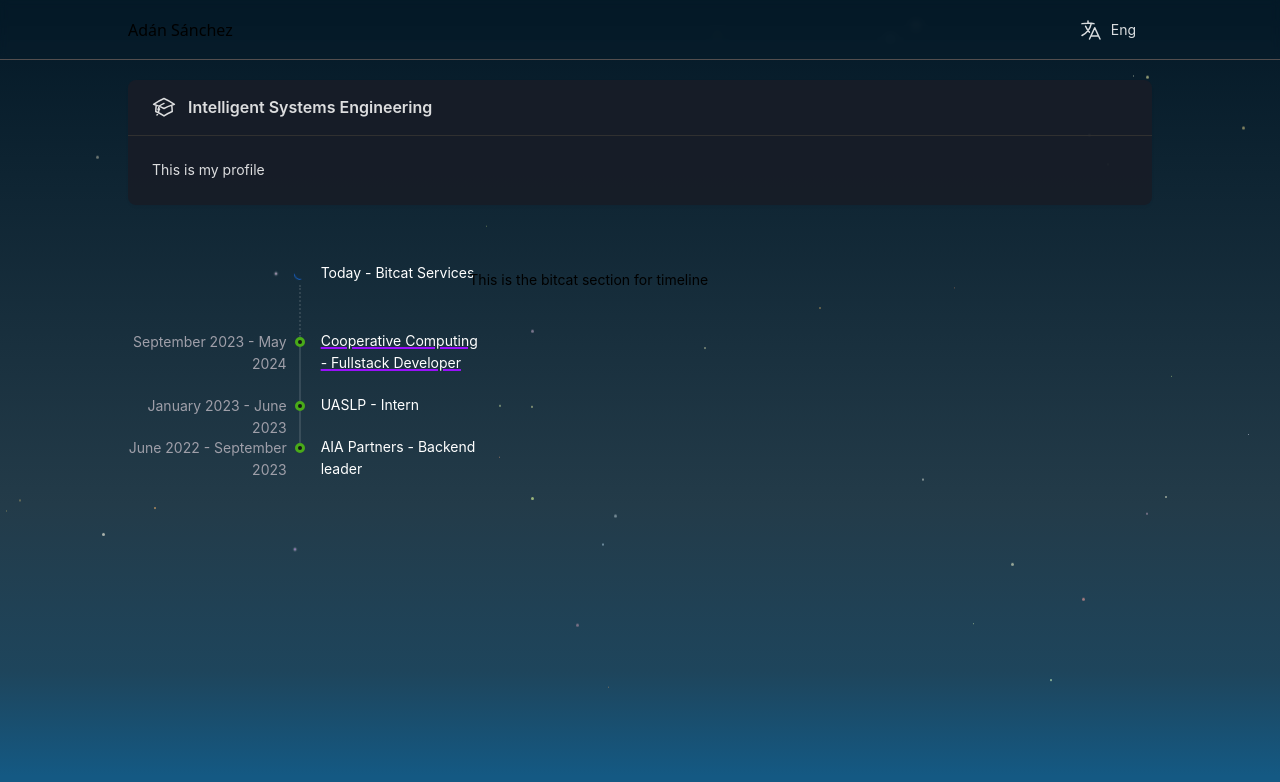
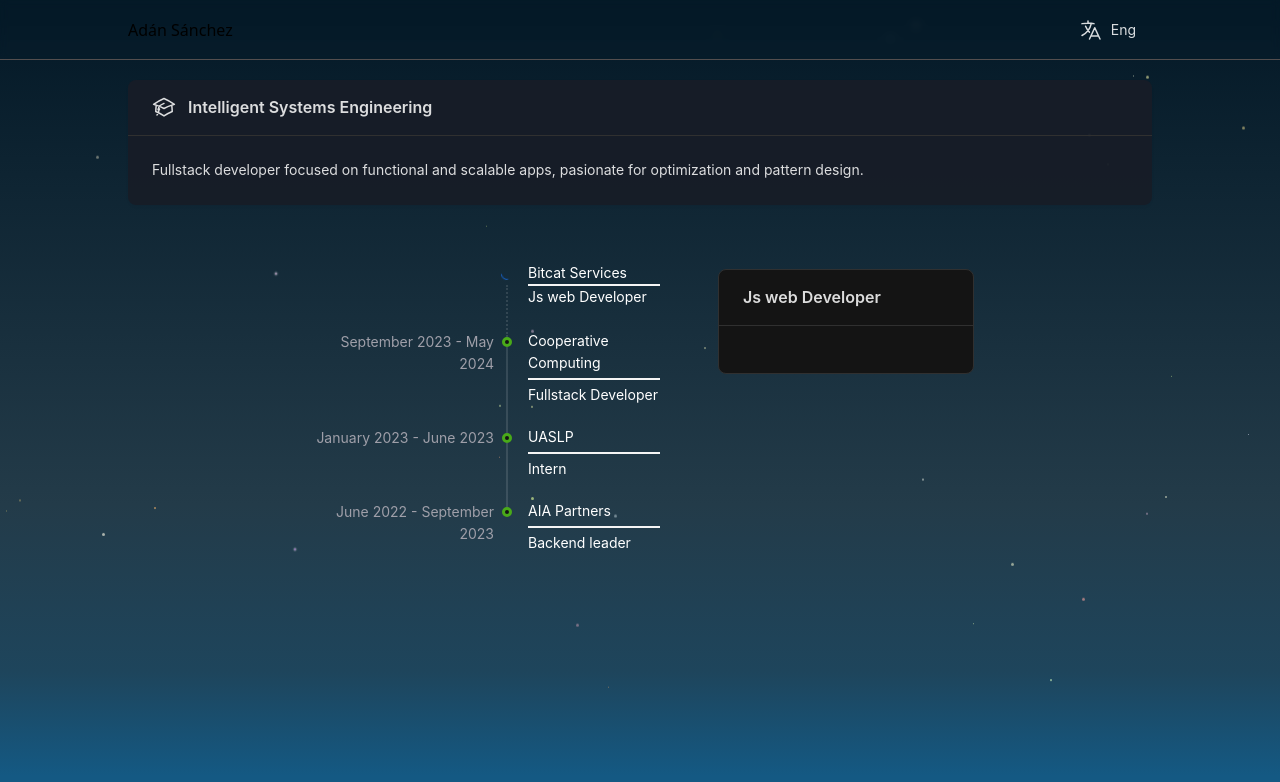
Before and after one commit to DEadMan10sds/Portfolio-Front, a React (Vite) app: page / in a window 1280 px wide. Shown: the top 782 px of the page. Built offline with nearby package versions, Linux system fonts and the light colour scheme.

Commit message:
ADD: Data on translation files FIX: Html structure

```diff
--- a/src/App.jsx
+++ b/src/App.jsx
@@ -8,10 +8,10 @@ import { ProgrammingLanguages } from "./components/ProgrammingLanguages/Programm
 import { Certificates } from "./components/Carousel/Carousel";
 import i18n from "i18next";
 import { initReactI18next } from "react-i18next";
-import { Outlet } from "react-router-dom";
 import engTranslation from "./translations/en.json";
 import esTranslation from "./translations/es.json";
 import "/node_modules/flag-icons/css/flag-icons.min.css";
+import { Suspense } from "react";
 
 i18n.use(initReactI18next).init({
   resources: {
@@ -39,24 +39,9 @@ function App() {
         <div className="w-[80%] ">
           <Profile />
         </div>
-        <Row
-          style={{
-            width: "80%",
-          }}
-        >
-          <Col span={8}>
-            <TimeLine />
-          </Col>
-          <Col span={15}>
-            <Outlet />
-            {/* <ProgrammingLanguages /> */}
-          </Col>
-          {/* <Col span={8}>
-            <div className="max-w-full h-full">
-              <Certificates />
-            </div>
-          </Col> */}
-        </Row>
+        <Suspense fallback="loading">
+          <TimeLine />
+        </Suspense>
       </Flex>
       {/* <Footer></Footer> */}
     </ConfigProvider>
--- a/src/components/TimeLine/TimeLine.jsx
+++ b/src/components/TimeLine/TimeLine.jsx
@@ -1,16 +1,7 @@
-import React from "react";
-import { Timeline } from "antd";
+import React, { useState } from "react";
+import { Card, Flex, Timeline } from "antd";
 import { Link } from "react-router-dom";
 import { useTranslation } from "react-i18next";
-
-const Job = ({ text, link }) => {
-  const { t } = useTranslation();
-  return (
-    <Link to={link}>
-      <p className="text-white decoration-indigo-500">{t(text)}</p>
-    </Link>
-  );
-};
 
 const Date = ({ date }) => {
   const { t } = useTranslation();
@@ -19,13 +10,44 @@ const Date = ({ date }) => {
 
 const TimeLine = () => {
   const { t } = useTranslation();
+  const [job, setJob] = useState("bitcat");
+  //const [responsabilities, setResposabilities] = useState(
+  //  t(`bitcat.description.responsabilities`, {
+  //    returnObjects: true,
+  //  })
+  //);
+
+  function selectJob(selectedJob) {
+    if (job === selectedJob) return;
+
+    //setResposabilities(
+    //  t(`${job}.description.responsabilities`, {
+    //    returnObjects: true,
+    //  })
+    //);
+
+    return () => {
+      setJob(selectedJob);
+    };
+  }
 
   return (
+    <Flex gap={12}>
       <Timeline
         mode="left"
-      pending={<Job text="actual_job" link="/" />}
+        pending={
+          <div
+            className="text-white  cursor-pointer w-[70%]"
+            onClick={selectJob("bitcat")}
+          >
+            <p>Bitcat Services</p>
+            <hr className="h-0.5 border-t-0 bg-neutral-100 dark:bg-white/10" />
+            <p>{t("bitcat.role")}</p>
+          </div>
+        }
         style={{
           color: "white",
+          width: "400px",
         }}
         reverse
         items={[
@@ -33,37 +55,55 @@ const TimeLine = () => {
             label: <Date date="aia.date" />,
             color: "green",
             children: (
-            <Link to="/AIA">
-              <p className="text-white decoration-indigo-500">
-                AIA Partners - {t("aia.role")}
-              </p>
-            </Link>
+              <div
+                className="text-white  cursor-pointer flex flex-col gap-1 w-[70%]"
+                onClick={selectJob("aia")}
+              >
+                <p>AIA Partners</p>
+                <hr className="h-0.5 border-t-0 bg-neutral-100 dark:bg-white/10" />
+                <p>{t("aia.role")}</p>
+              </div>
             ),
           },
           {
             label: <Date date="uaslp.date" />,
             color: "green",
             children: (
-            <Link to="/AIA">
-              <p className="text-white decoration-indigo-500">
-                UASLP - {t("uaslp.role")}
-              </p>
-            </Link>
+              <div
+                className="text-white  cursor-pointer flex flex-col gap-1 w-[70%]"
+                onClick={selectJob("uaslp")}
+              >
+                <p>UASLP</p>
+                <hr className="h-0.5 border-t-0 bg-neutral-100 dark:bg-white/10" />
+                <p>{t("uaslp.role")}</p>
+              </div>
             ),
           },
           {
             label: <Date date="cooperative_computing.date" />,
             color: "green",
             children: (
-            <Link to="/AIA">
-              <p className="text-white underline decoration-purple-600 decoration-2">
-                Cooperative Computing - {t("cooperative_computing.role")}
-              </p>
-            </Link>
+              <div
+                className="text-white  cursor-pointer flex flex-col gap-1 w-[70%]"
+                onClick={selectJob("cooperative_computing")}
+              >
+                <p>Cooperative Computing</p>
+                <hr className="h-0.5 border-t-0 bg-neutral-100 dark:bg-white/10" />
+                <p>{t("cooperative_computing.role")}</p>
+              </div>
             ),
           },
         ]}
       />
+      <div className="w-64">
+        <Card title={t(`${job}.role`)}>
+          <ul>
+            {/* {responsabilities ??
+              responsabilities.map((item) => <li>{item}</li>)} */}
+          </ul>
+        </Card>
+      </div>
+    </Flex>
   );
 };
 
--- a/src/translations/en.json
+++ b/src/translations/en.json
@@ -2,17 +2,71 @@
   "title": "Intelligent Systems Engineering",
   "language_menu": "Eng",
   "actual_job": "Today - Bitcat Services",
-  "profile": "This is my profile",
+  "profile": "Fullstack developer focused on functional and scalable apps, pasionate for optimization and pattern design.",
+  "bitcat": {
+    "role": "Js web Developer",
+    "date": "May 2024 - Today",
+    "description": {
+      "main": "Fullstack web developer for industry 4.0 and internal use.",
+      "responsabilities": [
+        "Deployment on site for web applications.",
+        "Fullstack development for traceability systems.",
+        "Communication of Nodejs servers with PLC's.",
+        "Web application deployment.",
+        "Dockerization.",
+        "Electron web application development."
+      ]
+    }
+  },
   "aia": {
     "role": "Backend leader",
-    "date": "June 2022 - September 2023"
+    "date": "June 2022 - September 2023",
+    "description": {
+      "main": "Main backend developer, maintainer and responsible for deployments of a Nodejs server for financial platform.",
+      "responsabilities": [
+        "'Replica sets' and transactions implementations for server database.",
+        "Usage of Cronjobs for routine automatization of server.",
+        "Server-side authentication managemet for roles and permisions.",
+        "Local and external encryptation for image and file management.",
+        "Documentation and training of financial platform."
+      ]
+    }
+  },
+  "uaslp": {
+    "role": "Intern",
+    "date": "January 2023 - June 2023",
+    "description": {
+      "main": "Technical Support",
+      "responsabilities": [
+        "Civil Engineering computer laboratory maintenance",
+        "Program installation"
+      ]
+    }
   },
   "cooperative_computing": {
     "role": "Fullstack Developer",
-    "date": "September 2023 - May 2024"
+    "date": "September 2023 - May 2024",
+    "description": {
+      "main": "Fullstack developer for external products"
+    }
   },
-  "uaslp": {
-    "role": "Intern",
-    "date": "January 2023 - June 2023"
+  "pixel&byte": {
+    "role": "Social Service",
+    "date": "June 2022 - December 2022",
+    "description": {
+      "main": "DCOM image to JSON conversor without data loss for AI training.",
+      "responsabilities": [
+        "Convert DCOM images buffers to JSON data.",
+        "NodeJs server that excecutes python scripts."
+      ]
+    }
+  },
+  "upslp": {
+    "role": "Freelance Developer",
+    "date": "November 2021 - March 2022",
+    "description": {
+      "main": "'Brand Wars' game developer for 'Semana lag 2022' of UPSLP with RPGMaker.",
+      "responsabilities": ["Javascript UI development."]
+    }
   }
 }
--- a/src/translations/es.json
+++ b/src/translations/es.json
@@ -2,17 +2,73 @@
   "title": "Ingeniero en Sistemas Inteligentes",
   "language_menu": "Es",
   "actual_job": "Actualidad - Bitcat Services",
-  "profile": "Soy un Ingeniero en Sistemas Inteligentes, centrado en desarrollo web backend y algoritmia, me apasiona la lógica de programación ",
+  "profile": "Desarrollador Fullstack centrado en aplicaciones funcionales y escalables, apasionado por la optimización y patrones de diseño.",
+  "bitcat": {
+    "role": "Desarrollador Web Js",
+    "date": "Mayo 2024 - Actualidad",
+    "description": {
+      "main": "Desarrollador fullstack de aplicaciones web para industria 4.0 y uso interno.",
+      "responsabilities": [
+        "Despliegue de planta en sistemas web.",
+        "Desarrollo fullstack de sistemas web de trazabilidad.",
+        "Comunicación de servidores NodeJs con PLC's.",
+        "Despliegue de aplicaciones web.",
+        "Dockerización de aplicaciones",
+        "Desarrollo de aplicaciones web para electron."
+      ]
+    }
+  },
   "aia": {
     "role": "Líder de desarrollo Backend",
-    "date": "Junio 2022 - Septiembre 2023"
+    "date": "Junio 2022 - Septiembre 2023",
+    "description": {
+      "main": "Encargado principal del mantenimiento, despliegue y desarrollo del backend desarrollado en NodeJs para una plataforma financiera.",
+      "responsabilities": [
+        "Implementación de “Replica sets”y transacciones para la base de datos del servidor.",
+        "Uso de “Cronjobs” para automatización de rutinas dentro del servidor.",
+        "Manejo de autenticación de lado del servidor para conceder permisos y distintos roles a los usuarios.",
+        "Encriptación de archivos y almacenamiento de imágenes local y externamente.",
+        "Capacitación de personal y desarrollo de documentación."
+      ]
+    }
+  },
+  "uaslp": {
+    "role": "Becario",
+    "date": "Enero 2023 - Junio 2023",
+    "description": {
+      "main": "Soporte técnico",
+      "responsabilities": [
+        "Mantenimiento de laboratorios de area civil",
+        "Instalación de programas"
+      ]
+    }
   },
   "cooperative_computing": {
     "role": "Desarrollador Fullstack",
-    "date": "Septiembre 2023 - Mayo 2024"
+    "date": "Septiembre 2023 - Mayo 2024",
+    "description": {
+      "main": "Desarrollador fullstack para productos externos."
+    }
   },
-  "uaslp": {
-    "role": "Becario",
-    "date": "Enero 2023 - Junio 2023"
+  "pixel&byte": {
+    "role": "Servicio social",
+    "date": "Junio 2022 - Diciembre 2022",
+    "description": {
+      "main": "Conversor de imágenes DCOM a objetos JSON sin pérdida de datos para entrenamiento de IA.",
+      "responsabilities": [
+        "Conversor de buffers de imágenes DCOM a objetos JSON",
+        "Servidor de NodeJs con ejecución de scripts de python"
+      ]
+    }
+  },
+  "upslp": {
+    "role": "Desarrollador Freelance",
+    "date": "Noviembre 2021 - Marzo 2022",
+    "description": {
+      "main": "Desarrollo del videojuego “Brand Wars” para la “Semana Lag 2022” de la UPSLP usando “RPG Maker”.",
+      "responsabilities": [
+        "Desarrollo de scripts en JavaScript para correcto funcionamiento de UI e interacciones del usuario."
+      ]
+    }
   }
 }
```
Lines whose indentation alone changed are shown as unchanged.
